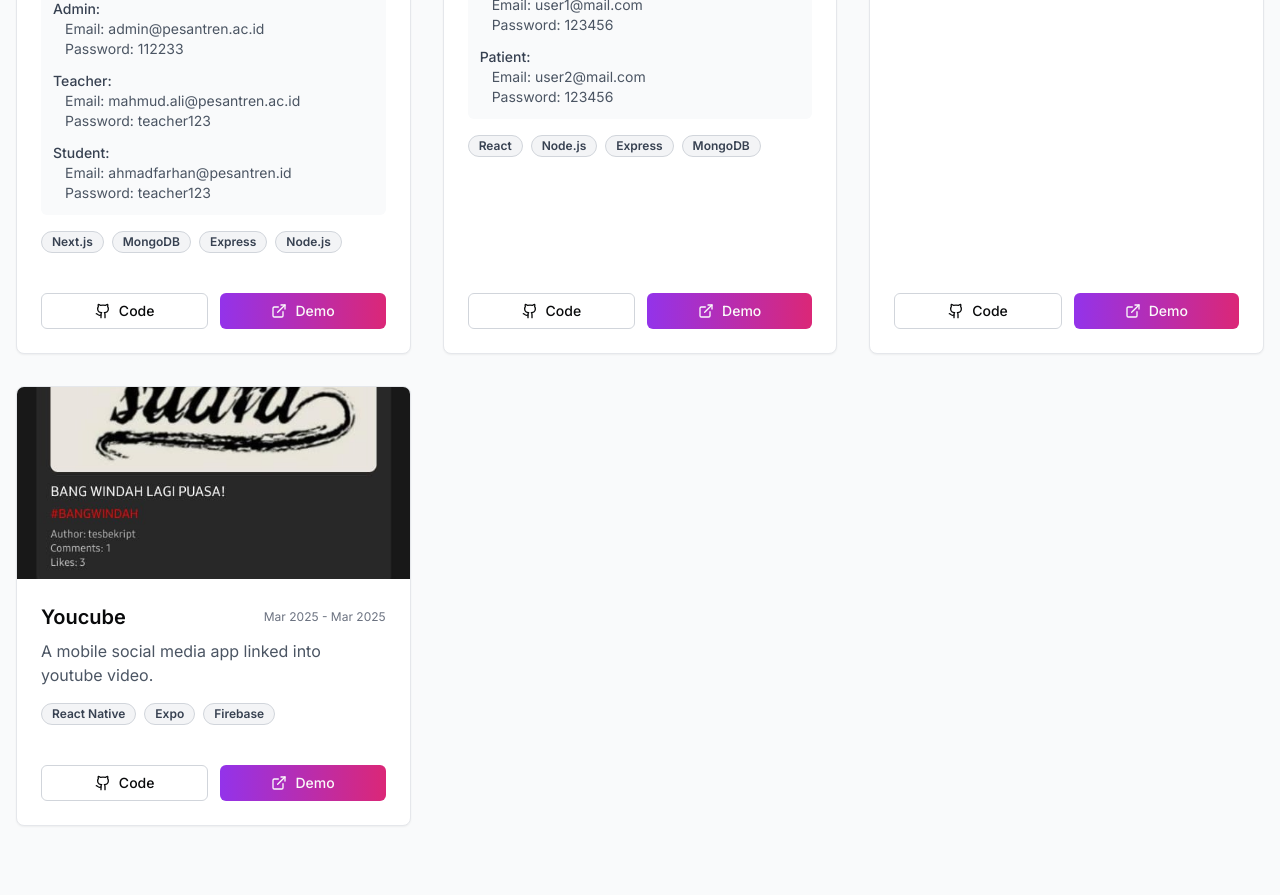
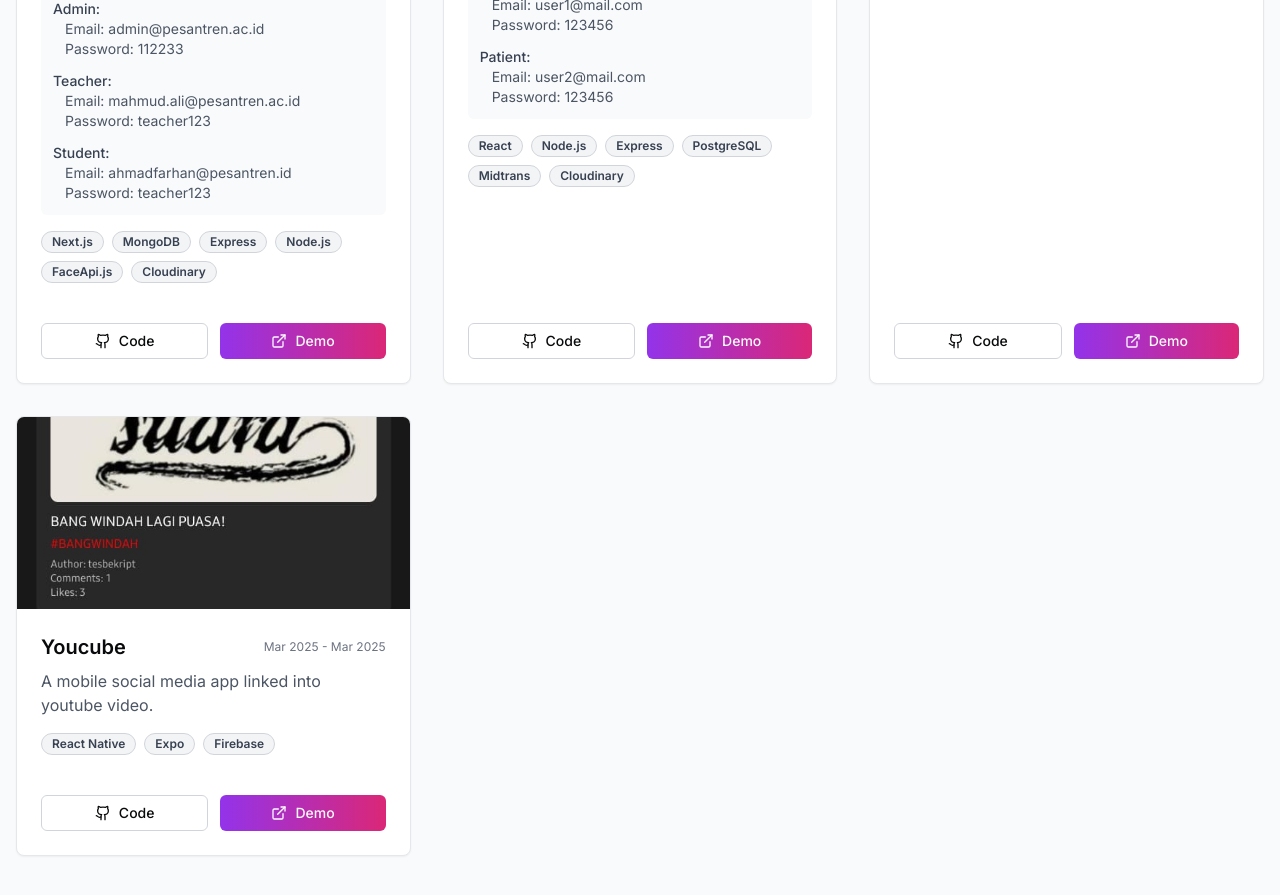
Before and after one commit to abiyudaA/abiyuda-portfolio, a Next.js app: page / in a window 1280 px wide. Shown: the part 2800-3695 px from the top of the page. Built offline with nearby package versions, Linux system fonts and the light colour scheme.

Commit message:
change techstack

```diff
--- a/components/projects.tsx
+++ b/components/projects.tsx
@@ -69,7 +69,14 @@ export default function Projects() {
       description:
         "CRAND is a web app for pesantren / school database management.",
       image: "/images/crand.png",
-      tags: ["Next.js", "MongoDB", "Express", "Node.js"],
+      tags: [
+        "Next.js",
+        "MongoDB",
+        "Express",
+        "Node.js",
+        "FaceApi.js",
+        "Cloudinary",
+      ],
       github: "https://github.com/abiyudaA/CRAND",
       demo: "https://crand-app.vercel.app/",
       category: "fullstack",
@@ -93,7 +100,14 @@ export default function Projects() {
       title: "Chiropractive",
       description: "Chiropractic clinic web app for reservation",
       image: "/images/chiropractive.png",
-      tags: ["React", "Node.js", "Express", "MongoDB"],
+      tags: [
+        "React",
+        "Node.js",
+        "Express",
+        "PostgreSQL",
+        "Midtrans",
+        "Cloudinary",
+      ],
       github: "https://github.com/abiyudaA/Chiropractive",
       demo: "https://chiropractive.vercel.app",
       category: "fullstack",
```
